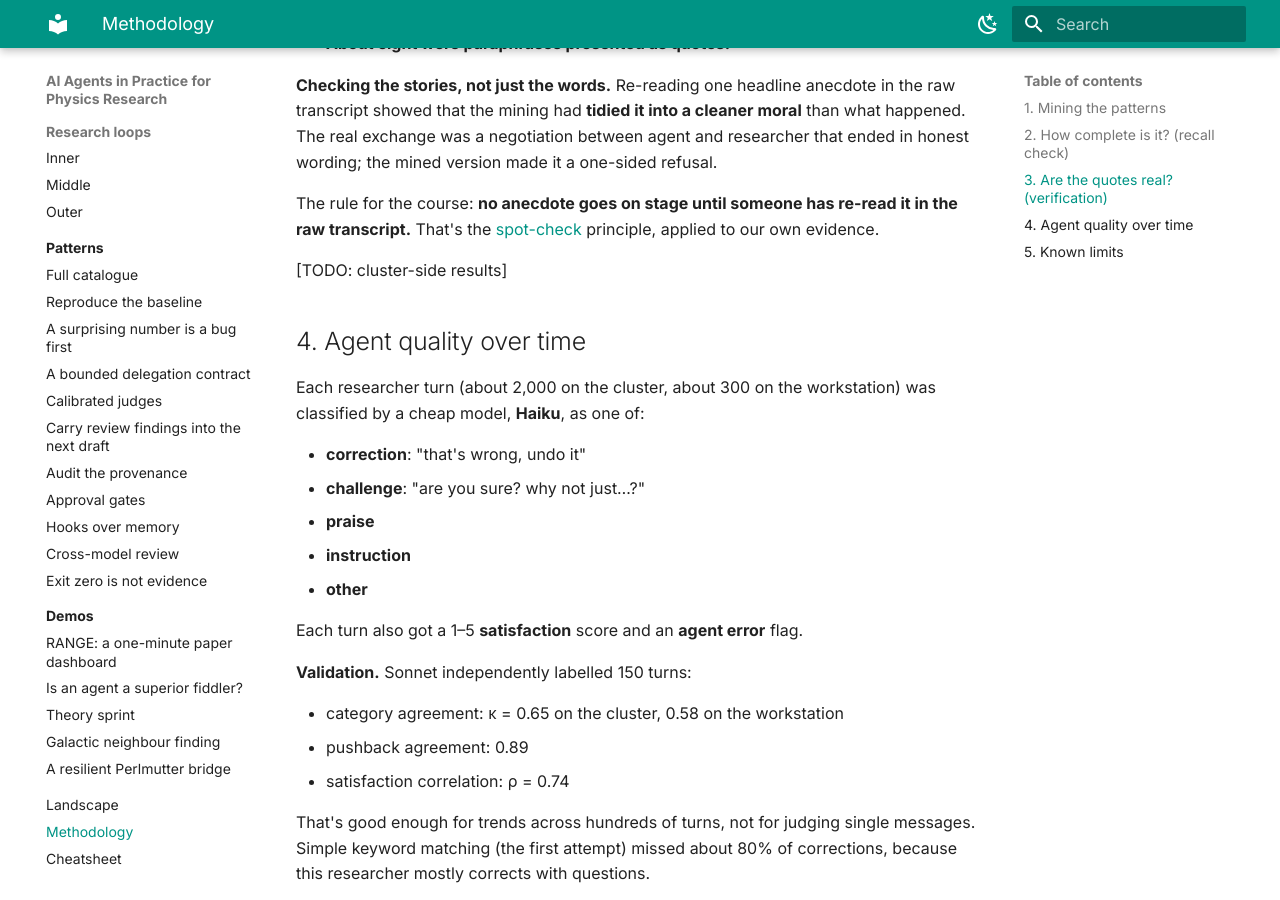
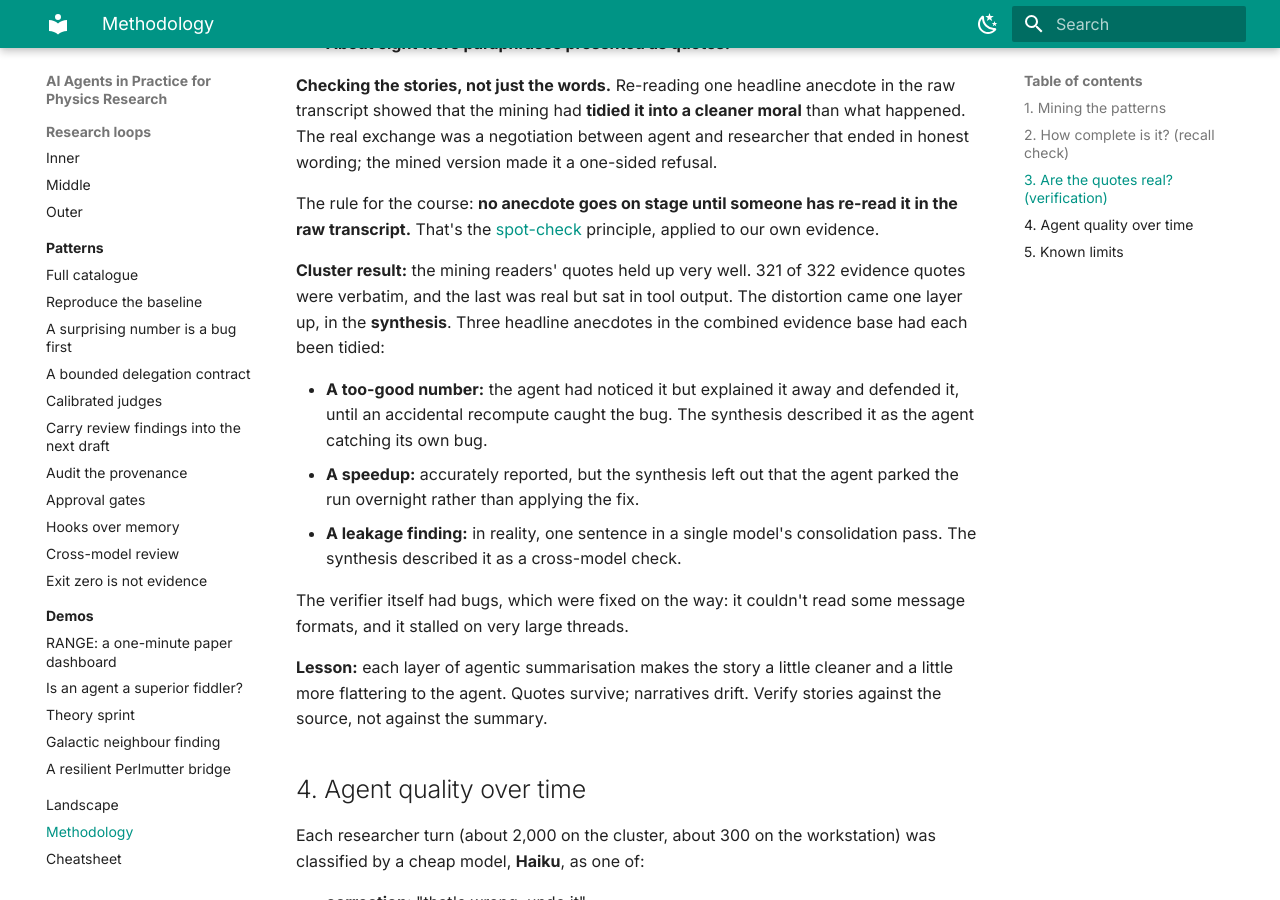
Before and after one commit to murnanedaniel/ai-agents-physics-research, an MkDocs documentation site: the page built from docs/methodology.md, in a window 1280 px wide and 900 px high, scrolled down 2103 px. Built offline with MkDocs 1.6.1 and Material for MkDocs 9.7.7, drawn with Linux system fonts in a browser that asks for light colours.

Commit message:
Correct tidied anecdotes in catalogue; methodology: cluster-side quote check
Co-Authored-By: Claude Opus 5.5 <noreply@anthropic.com>

```diff
--- a/docs/methodology.md
+++ b/docs/methodology.md
@@ -46,7 +46,15 @@ The private evidence documents cite quotes with thread identifiers. A script re-
 
 The rule for the course: **no anecdote goes on stage until someone has re-read it in the raw transcript.** That's the [spot-check](patterns/surprising-number.md) principle, applied to our own evidence.
 
-[TODO: cluster-side results]
+**Cluster result:** the mining readers' quotes held up very well. 321 of 322 evidence quotes were verbatim, and the last was real but sat in tool output. The distortion came one layer up, in the **synthesis**. Three headline anecdotes in the combined evidence base had each been tidied:
+
+- **A too-good number:** the agent had noticed it but explained it away and defended it, until an accidental recompute caught the bug. The synthesis described it as the agent catching its own bug.
+- **A speedup:** accurately reported, but the synthesis left out that the agent parked the run overnight rather than applying the fix.
+- **A leakage finding:** in reality, one sentence in a single model's consolidation pass. The synthesis described it as a cross-model check.
+
+The verifier itself had bugs, which were fixed on the way: it couldn't read some message formats, and it stalled on very large threads.
+
+**Lesson:** each layer of agentic summarisation makes the story a little cleaner and a little more flattering to the agent. Quotes survive; narratives drift. Verify stories against the source, not against the summary.
 
 ## 4. Agent quality over time
 
```
Also changed, not shown: docs/patterns/catalogue.md (+2 -2 lines).
